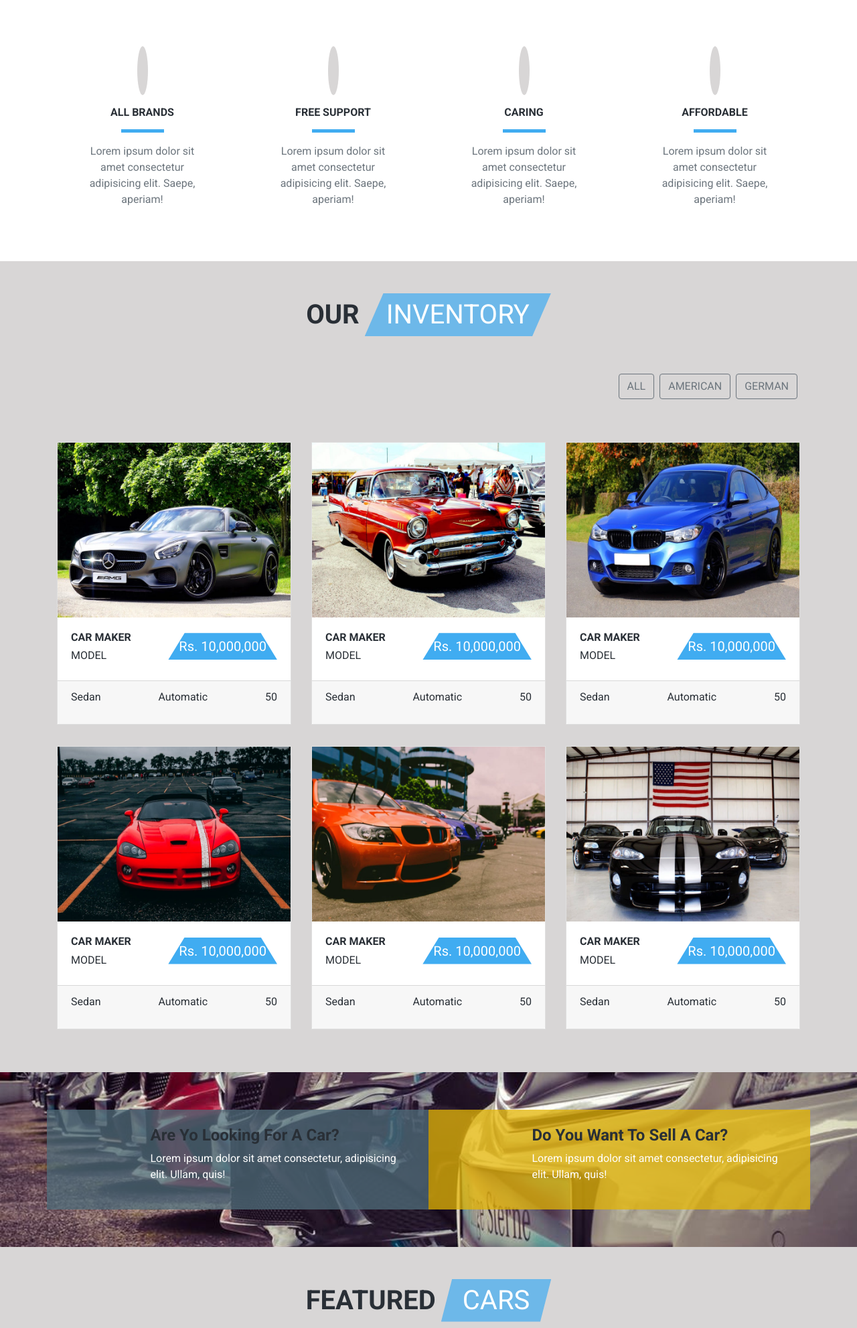
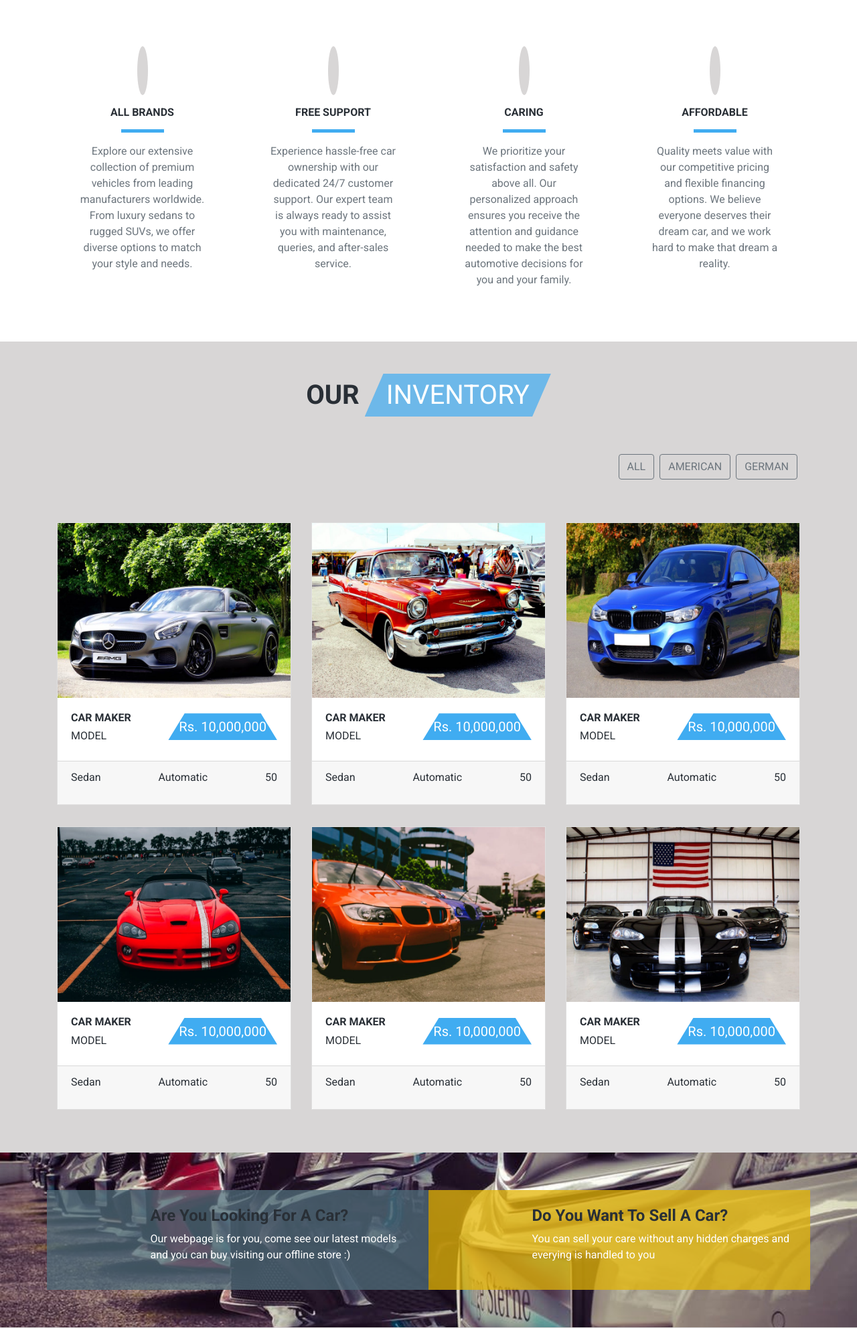
Before and after one commit to Poornesh666/WEB-HACKATHON, a PHP site: page / in a window 1280 px wide. Shown: the part 914-2897 px from the top of the page at 67% size. Run offline with PHP 8.4, Linux system fonts and the light colour scheme.

Commit message:
removes all.js

```diff
--- a/css/main.css
+++ b/css/main.css
@@ -366,18 +366,3 @@ opacity: 0.5;
 a:hover {
   text-decoration: none;
 }
-
-.footer {
-  padding: 15px 0;
-  position: fixed;
-
-  width: 100%;
-  text-align: center;
-}
-
-.footer-text {
-  font-size: 14px;
-  color: var(--mainWhite);
-  font-family: Arial, sans-serif;
-  font-weight: 500;
-}
--- a/index.html
+++ b/index.html
@@ -108,7 +108,7 @@
           </a>
           <h6 class="text-uppercase font-weight-bold my-3">all brands</h6>
           <div class="skills-underline"></div>
-          <p class="w-75 mx-auto text-muted">Lorem ipsum dolor sit amet consectetur adipisicing elit. Saepe, aperiam!</p>
+          <p class="w-75 mx-auto text-muted">Explore our extensive collection of premium vehicles from leading manufacturers worldwide. From luxury sedans to rugged SUVs, we offer diverse options to match your style and needs.</p>
         </div>
         <!-- end of single skill -->
         <!-- single skill -->
@@ -118,7 +118,7 @@
           </a>
           <h6 class="text-uppercase font-weight-bold my-3">free support</h6>
           <div class="skills-underline"></div>
-          <p class="w-75 mx-auto text-muted">Lorem ipsum dolor sit amet consectetur adipisicing elit. Saepe, aperiam!</p>
+          <p class="w-75 mx-auto text-muted">Experience hassle-free car ownership with our dedicated 24/7 customer support. Our expert team is always ready to assist you with maintenance, queries, and after-sales service.</p>
         </div>
         <!-- end of single skill -->
         <!-- single skill -->
@@ -128,7 +128,7 @@
           </a>
           <h6 class="text-uppercase font-weight-bold my-3">caring</h6>
           <div class="skills-underline"></div>
-          <p class="w-75 mx-auto text-muted">Lorem ipsum dolor sit amet consectetur adipisicing elit. Saepe, aperiam!</p>
+          <p class="w-75 mx-auto text-muted">We prioritize your satisfaction and safety above all. Our personalized approach ensures you receive the attention and guidance needed to make the best automotive decisions for you and your family.</p>
         </div>
         <!-- end of single skill -->
         <!-- single skill -->
@@ -138,7 +138,7 @@
           </a>
           <h6 class="text-uppercase font-weight-bold my-3">affordable</h6>
           <div class="skills-underline"></div>
-          <p class="w-75 mx-auto text-muted">Lorem ipsum dolor sit amet consectetur adipisicing elit. Saepe, aperiam!</p>
+          <p class="w-75 mx-auto text-muted">Quality meets value with our competitive pricing and flexible financing options. We believe everyone deserves their dream car, and we work hard to make that dream a reality.</p>
         </div>
         <!-- end of single skill -->
       </div>
@@ -348,9 +348,9 @@
           <!-- second flexbox child -->
           <div class="question-text w-75">
             <h4 class="question-title text-capitalize font-weight-bold">
-              are yo looking for a car?
+              are you looking for a car?
             </h4>
-            <p class="question-info">Lorem ipsum dolor sit amet consectetur, adipisicing elit. Ullam, quis!</p>
+            <p class="question-info">Our webpage is for you, come see our latest models and you can buy visiting our offline store :)</p>
           </div>
         </div>
         <!-- single question second-->
@@ -364,7 +364,7 @@
             <h4 class="question-title text-capitalize font-weight-bold">
               do you want to sell a car?
             </h4>
-            <p class="question-info">Lorem ipsum dolor sit amet consectetur, adipisicing elit. Ullam, quis!</p>
+            <p class="question-info">You can sell your care without any hidden charges and everying is handled to you </p>
           </div>
         </div>
       </div>
```
Also changed, not shown: js/all.js (added).
